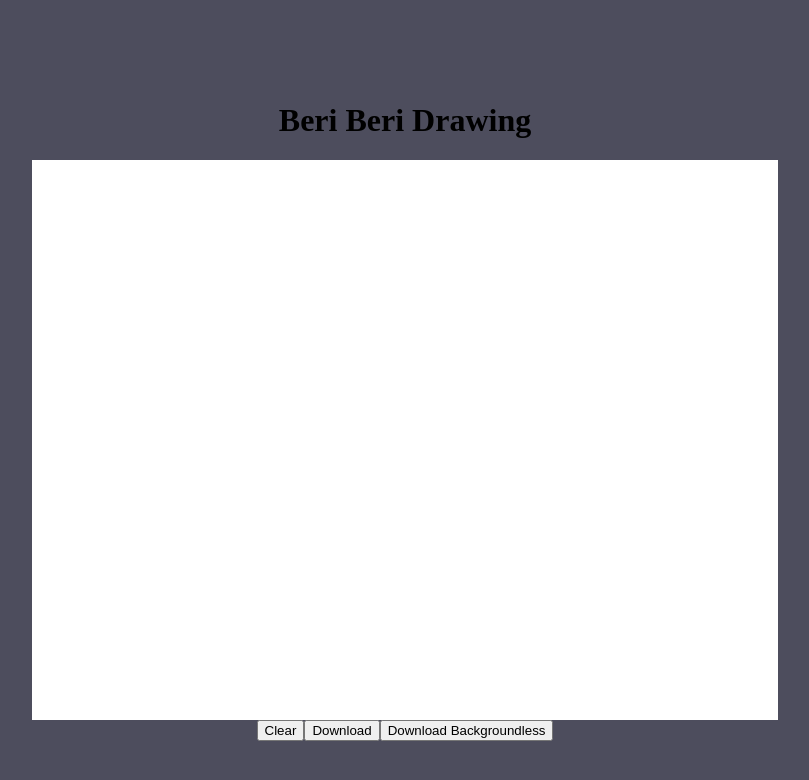
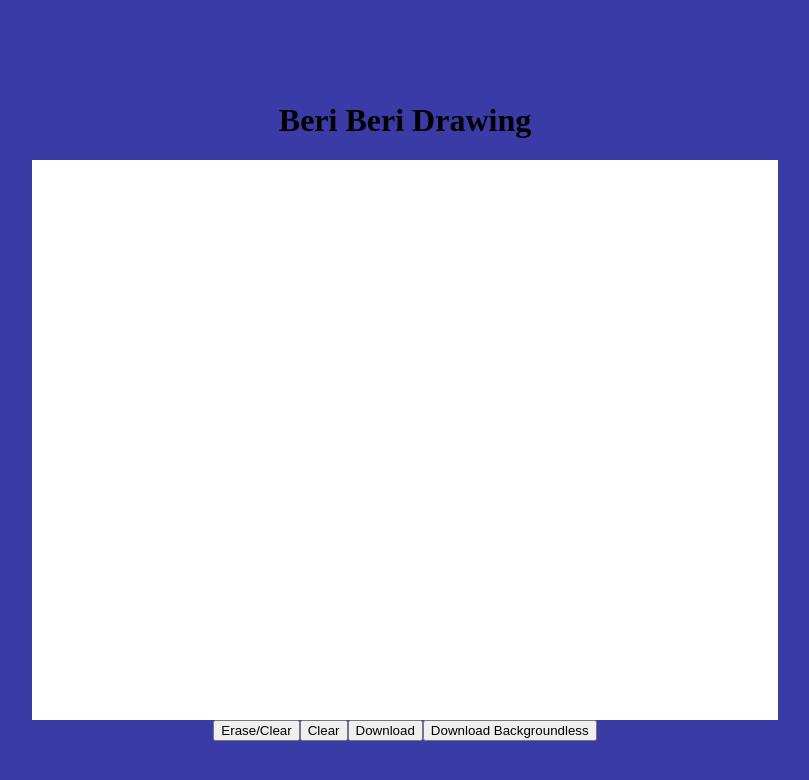
Before and after one commit to NotDarkkkk/DrawingThing, a Vue app: page / in a window 1280 px wide. Shown: the top 780 px of the page, without its empty margins (235-1044 px from the left). Built offline with nearby package versions, Linux system fonts and the light colour scheme.

Commit message:
Added Erase

```diff
--- a/src/App.vue
+++ b/src/App.vue
@@ -34,7 +34,7 @@ body {
   flex-direction: column;
   justify-content: center;
   align-items: center;
-  background-color: #4d4d5d;
+  background-color: #3b3ba7;
   /* border: 2px solid rgb(23, 128, 0); */
 }
 #GameCanvas {
--- a/src/components/GameCanvas.vue
+++ b/src/components/GameCanvas.vue
@@ -7,6 +7,7 @@
       @pointerup="stopDrawing"
       @pointerleave="stopDrawing"
     ></canvas>
+    <button @click="switchDrawingMode">Erase/Clear</button>
     <button @click="clearCanvas">Clear</button>
     <button @click="downloadCanvas">Download</button>
     <button @click="downloadCanvasBackgroundless">
@@ -24,6 +25,7 @@ export default {
     const canvas = ref<HTMLCanvasElement | null>(null);
     const ctx = ref<CanvasRenderingContext2D | null>(null);
     const isDrawing = ref(false);
+    let drawingMode = true;
 
     const getMousePos = (event: PointerEvent) => {
       if (!canvas.value) return { x: 0, y: 0 };
@@ -48,13 +50,43 @@ export default {
       if (!isDrawing.value || !ctx.value) return;
       const pos = getMousePos(event);
       ctx.value.lineTo(pos.x, pos.y); // Draw to the new position
-      ctx.value.stroke(); // Apply the stroke
+      if (drawingMode) {
+        ctx.value.stroke(); // Apply the stroke
+      } else {
+        erase(event);
+      }
     };
 
     const stopDrawing = () => {
       if (!ctx.value) return;
       isDrawing.value = false;
       ctx.value.closePath(); // End the drawing path
+    };
+
+    const erase = (event: PointerEvent) => {
+      if (!canvas.value || !ctx.value) return;
+      const pos = getMousePos(event);
+
+      // Get the image data of the region being erased
+      const imageData = ctx.value.getImageData(pos.x - 5, pos.y - 5, 10, 10); // Erase 10x10 region (can be adjusted)
+      const data = imageData.data;
+
+      // Loop through all pixels in the region
+      for (let i = 0; i < data.length; i += 4) {
+        // Set the alpha value to 0 (fully transparent)
+        data[i + 3] = 0; // Set the alpha channel to 0 (transparent)
+      }
+
+      // Put the modified image data back to the canvas
+      ctx.value.putImageData(imageData, pos.x - 5, pos.y - 5);
+    };
+
+    const switchDrawingMode = () => {
+      if (drawingMode == true) {
+        drawingMode = false;
+      } else if (drawingMode == false) {
+        drawingMode = true;
+      }
     };
 
     const downloadCanvasBackgroundless = () => {
@@ -138,6 +170,7 @@ export default {
       downloadCanvas,
       downloadCanvasBackgroundless,
       clearCanvas,
+      switchDrawingMode,
     };
   },
 };
```
